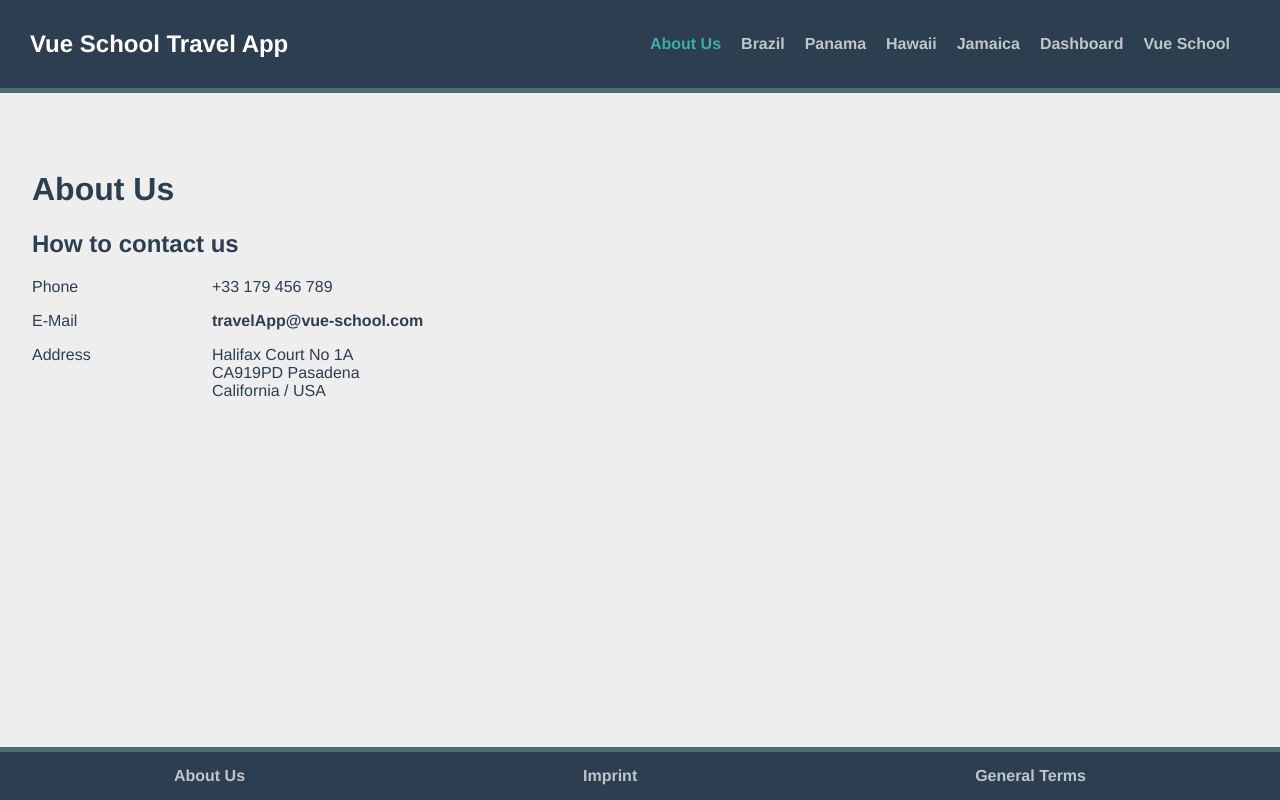
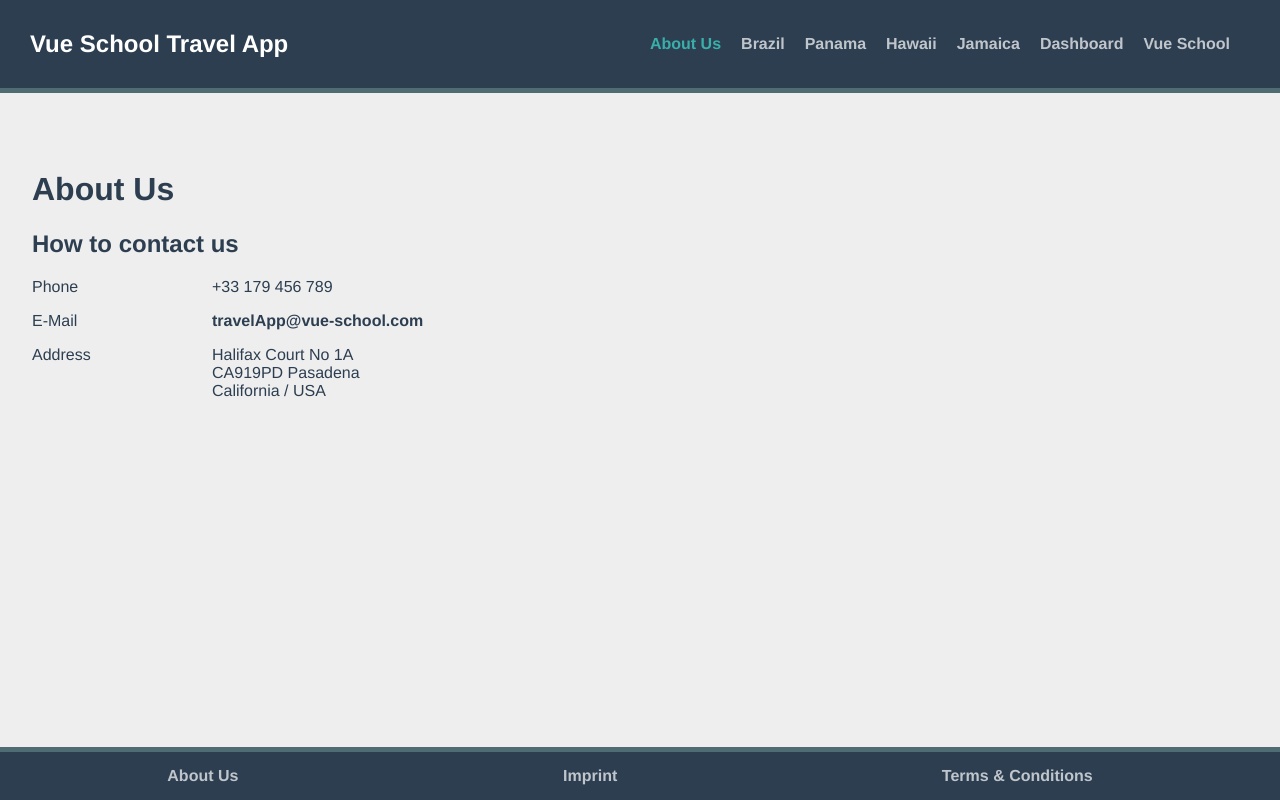
Before and after one commit to kiraGit67/vue-school-travel-app, a Vue app: page /about in a window 1280 px wide. Built offline with nearby package versions, Linux system fonts and the light colour scheme.

Commit message:
renames "General Business Terms" to "Terms & Conditions"

```diff
--- a/src/components/FooterNavigation.vue
+++ b/src/components/FooterNavigation.vue
@@ -2,6 +2,6 @@
   <div id="footer">
     <AppLink :to="{ name: 'about' }">About Us</AppLink>
     <AppLink :to="{ name: 'imprint' }">Imprint</AppLink>
-    <AppLink :to="{ name: 'terms' }">General Terms</AppLink>
+    <AppLink :to="{ name: 'terms' }">Terms &amp; Conditions</AppLink>
   </div>
 </template>
```
